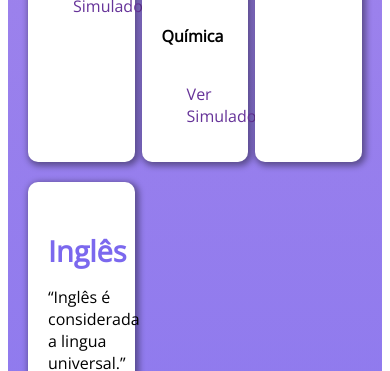
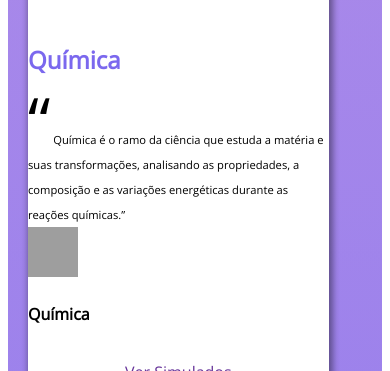
Before and after one commit to Bruno-IFSP/projeto, a PHP site: page / in a window 390 px wide; the page is wider, and only the part inside the window is pictured. Shown: the part 5842-6213 px from the top of that part. Run offline with PHP 8.4, Linux system fonts and the light colour scheme; grey boxes are pictures that could not be loaded.

Commit message:
Update styles.css

```diff
--- a/styles.css
+++ b/styles.css
@@ -335,56 +335,56 @@
         overflow: hidden;
      }
 
-     .materias-escolares .card.vertical h3 {
+     .materias-escolares .card h3 {
         font-size: 2rem;
         font-weight: bolder;
         margin-top: 5rem;
         margin-bottom: 2rem;
     }
 
-    .materias-escolares .card.vertical .conteudo-card p {
+    .materias-escolares .card .conteudo-card p {
         font-size: 0.9rem;
     }
 
-    .materias-escolares .card.vertical {
+    .materias-escolares .card {
         flex-direction: column;
         padding: 0px;
-        width: 70%;
+        width: 90%;
     }
 
-    .materias-escolares .card.vertical .pessoa-materia {
+    .materias-escolares .card .pessoa-materia {
         justify-content: center;
         align-items: center;
         width: 100%;
         margin-right: 0px;
     }
 
-    .materias-escolares .card.vertical .texto-conteudo-materia {
+    .materias-escolares .card .texto-conteudo-materia {
         justify-content: center;
         align-items: center;
         width: 100%;
         padding-top: 0px;
     }
 
-    .materias-escolares .card.vertical .texto-conteudo-materia h4 {
+    .materias-escolares .card .texto-conteudo-materia h4 {
         font-size: 1rem;
     }
 
-    .materias-escolares .card.vertical .pessoa-materia img.imagem-materia {
+    .materias-escolares .card .pessoa-materia img.imagem-materia {
         width: 50px;
         height: 50px;
     }
 
-    .materias-escolares .card.vertical h3 {
+    .materias-escolares .card h3 {
         font-size: 1.5rem;
     }
 
-    .materias-escolares .card.vertical .conteudo-card q {
+    .materias-escolares .card .conteudo-card q {
         font-size: 0.7rem;
         line-height: 1.5rem;
     }
 
-    .materias-escolares .card.vertical .conteudo-card q::before {
+    .materias-escolares .card .conteudo-card q::before {
         font-size: 4rem;
     }
 
```
